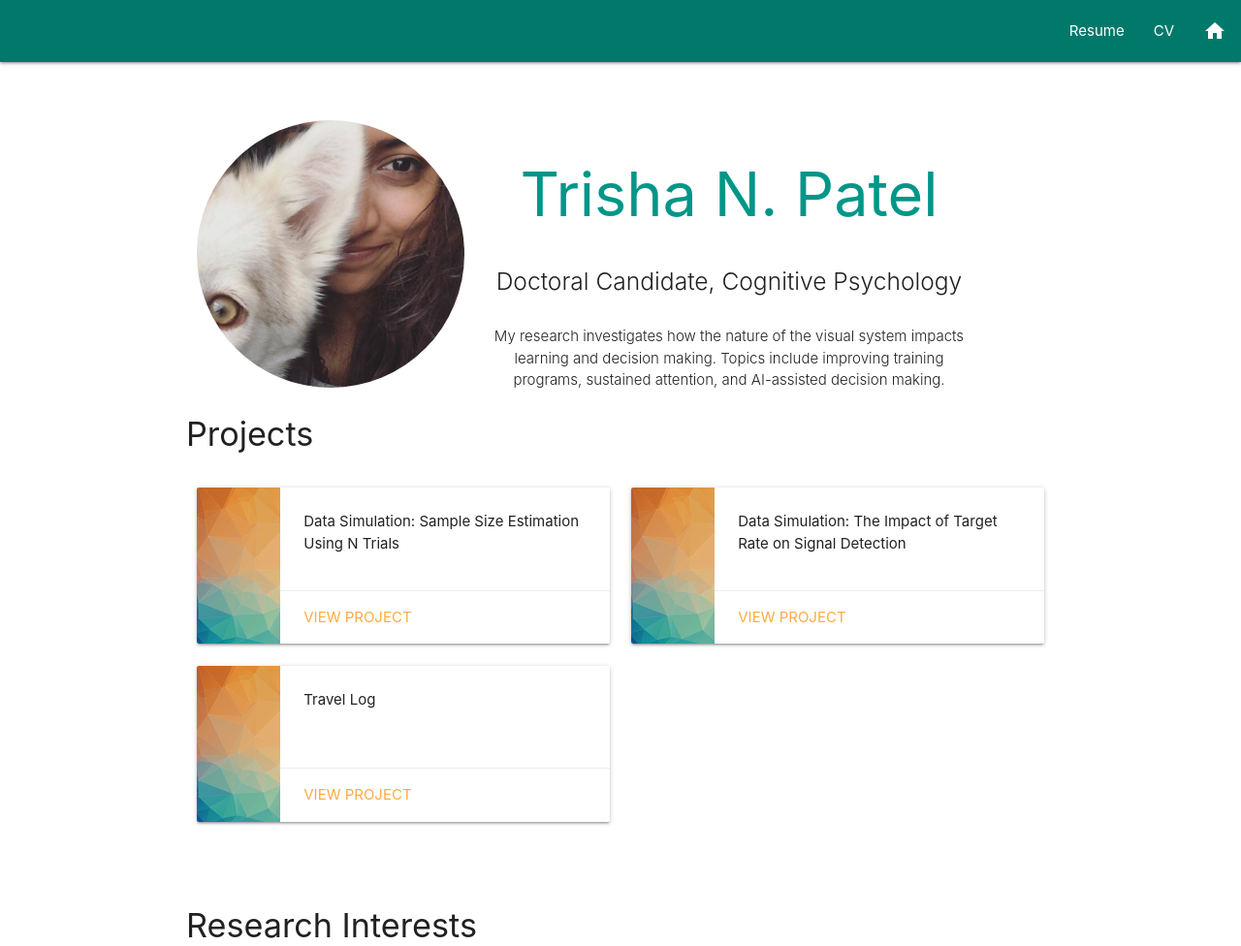
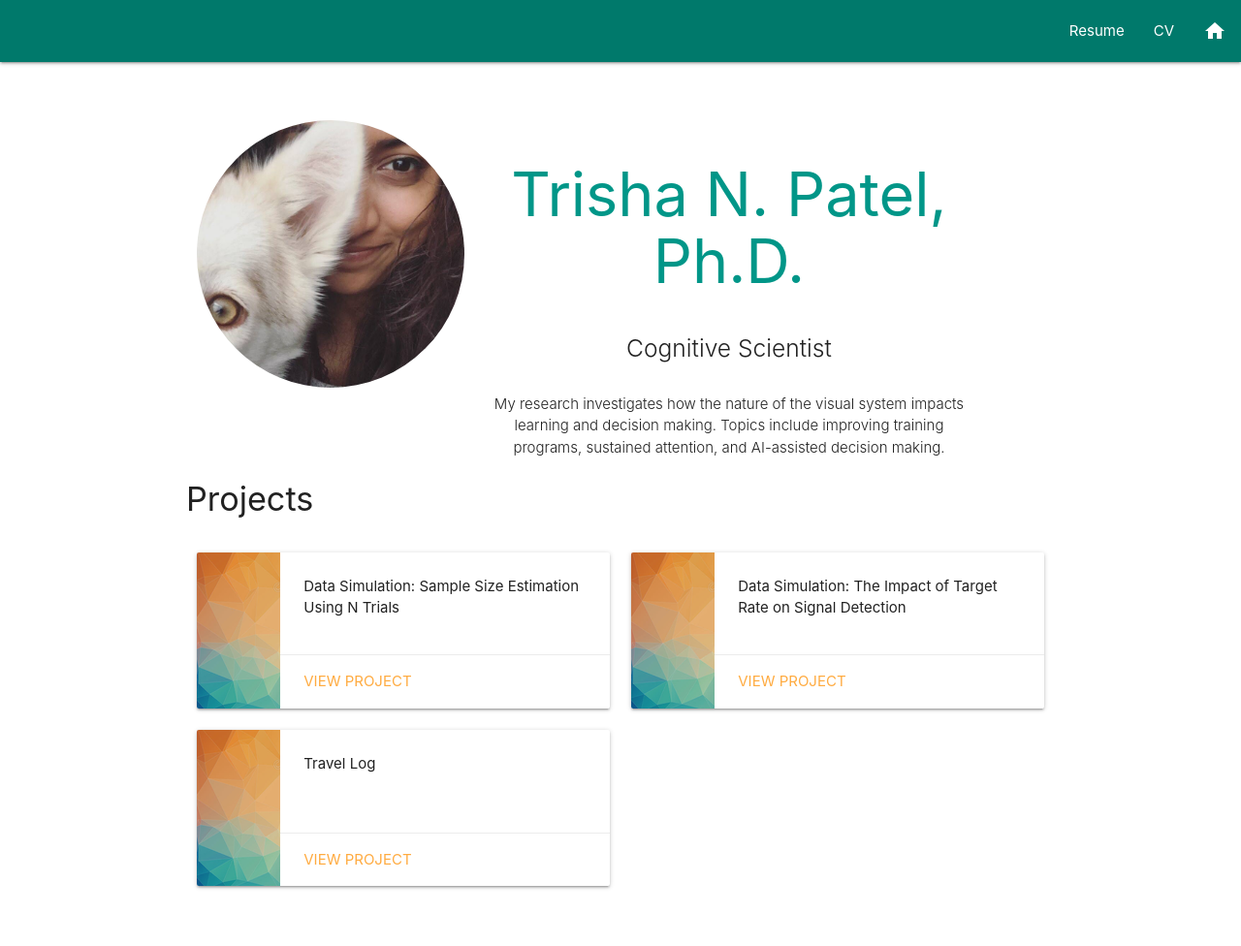
Before and after one commit to tnpatel/tnpatel.github.io, a plain HTML site: page index.html in a window 1280 px wide. Shown: the top 976 px of the page at 97% size. Drawn offline with nearby package versions, Linux system fonts and the light colour scheme.

Commit message:
Add files via upload

```diff
--- a/index.html
+++ b/index.html
@@ -30,8 +30,8 @@
       <div class="row center">
         <div class="header col s6 offset-s3 m5 l4"><img src="trishapic.jpg" alt="" class="circle responsive-img"></div>
 
-        <h1 class="header col s12 m7 teal-text">Trisha N. Patel</h1>
-        <h5 class="header col s12 m7 light">Doctoral Candidate, Cognitive Psychology</h5>
+        <h1 class="header col s12 m7 teal-text">Trisha N. Patel, Ph.D.</h1>
+        <h5 class="header col s12 m7 light">Cognitive Scientist</h5>
 
         <h7 class="header col s12 m7 light">
           <br>My research investigates how the nature of the visual system impacts learning and decision making. Topics include improving training programs, sustained attention, and AI-assisted decision making.
```
